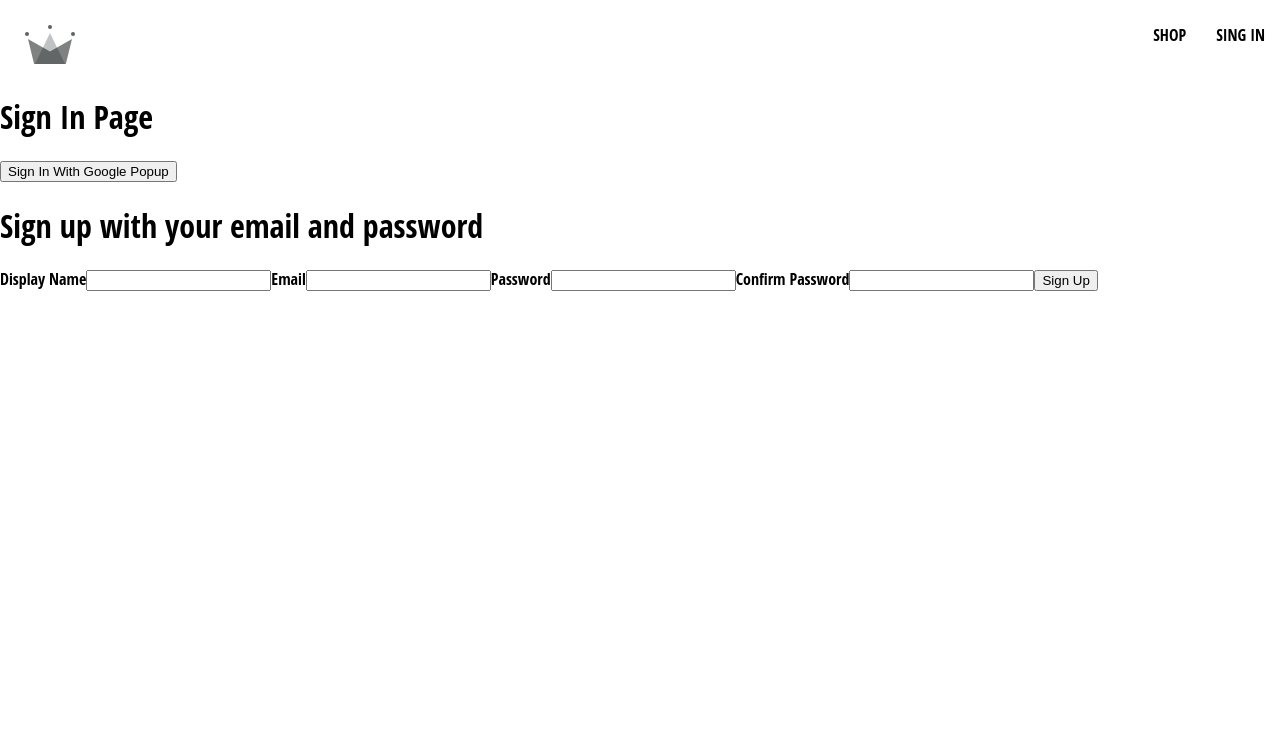
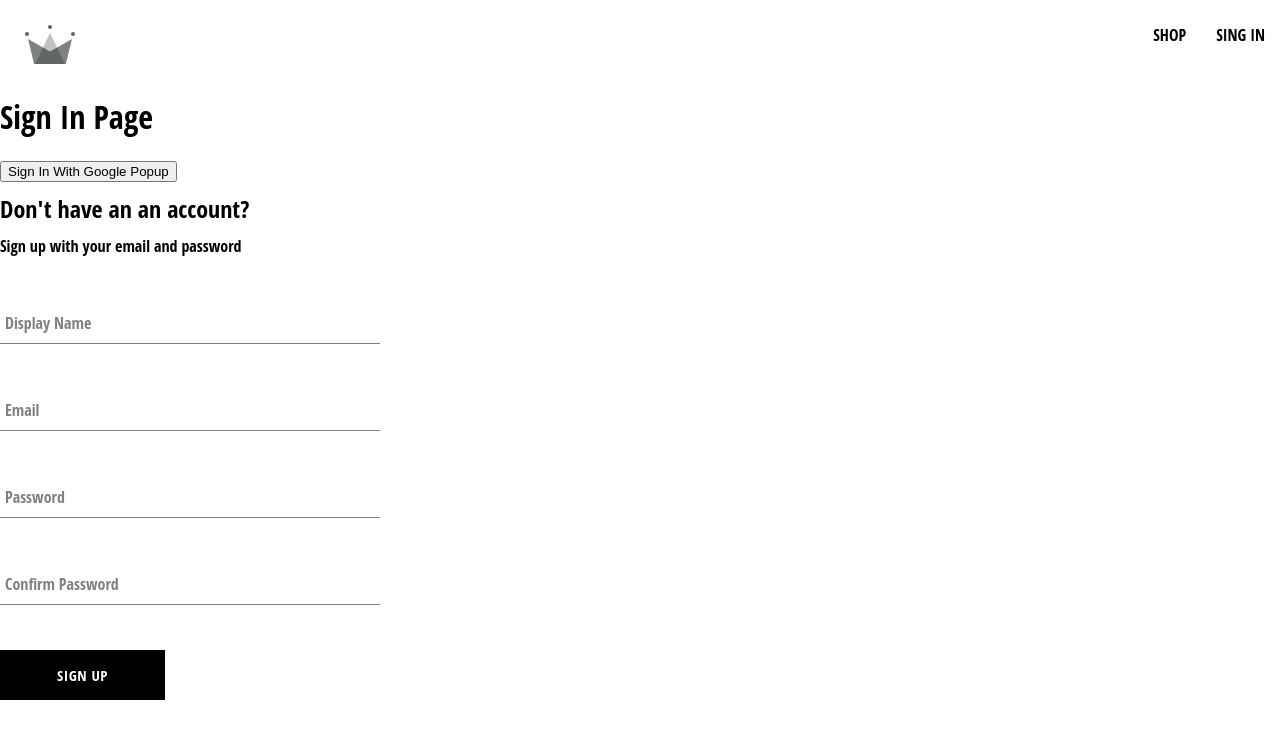
Before and after one commit to hknfrt/image-uploads, a React (Create React App) app: page /sign-in in a window 1280 px wide. Shown: the top 738 px of the page. Built offline with nearby package versions, Linux system fonts and the light colour scheme.

Commit message:
created sign up, form and button components

```diff
--- /dev/null
+++ b/src/components/button/button.component.js
@@ -0,0 +1,15 @@
+import './button.styles.scss'
+
+const BUTTON_TYPE_CLASSES = {
+    google: 'google-sign-in',
+    inverted: 'inverted'
+}
+
+const Button = ({children, buttonType, ...otherProps}) =>{
+    return (
+        <button className={`button-container ${BUTTON_TYPE_CLASSES[buttonType]}`} {...otherProps} >{children}</button>
+    )
+
+}
+
+export default Button;
--- /dev/null
+++ b/src/components/button/button.styles.scss
@@ -0,0 +1,46 @@
+.button-container {
+  min-width: 165px;
+  width: auto;
+  height: 50px;
+  letter-spacing: 0.5px;
+  line-height: 50px;
+  padding: 0 35px 0 35px;
+  font-size: 15px;
+  background-color: black;
+  color: white;
+  text-transform: uppercase;
+  font-family: 'Open Sans Condensed';
+  font-weight: bolder;
+  border: none;
+  cursor: pointer;
+  display: flex;
+  justify-content: center;
+
+  &:hover {
+    background-color: white;
+    color: black;
+    border: 1px solid black;
+  }
+
+  &.google-sign-in {
+    background-color: #4285f4;
+    color: white;
+
+    &:hover {
+      background-color: #357ae8;
+      border: none;
+    }
+  }
+
+  &.inverted {
+    background-color: white;
+    color: black;
+    border: 1px solid black;
+
+    &:hover {
+      background-color: black;
+      color: white;
+      border: none;
+    }
+  }
+}
--- /dev/null
+++ b/src/components/form-input/form-input.component.js
@@ -0,0 +1,16 @@
+import './form-input.styles.scss'
+
+const FormInput = ({label, ...otherProps}) => {
+    return(
+        <div className='group'>
+            <input className='form-input' {...otherProps} />
+            { label && (
+                <label className={`${otherProps.value.length ? 'shrink' : ''} form-input-label`}>{label}</label>
+
+            )}
+
+        </div>
+    )
+}
+
+export default FormInput;
--- /dev/null
+++ b/src/components/form-input/form-input.styles.scss
@@ -0,0 +1,54 @@
+$sub-color: grey;
+$main-color: black;
+
+@mixin shrinkLabel {
+  top: -14px;
+  font-size: 12px;
+  color: $main-color;
+}
+
+.group {
+  position: relative;
+  margin: 45px 0;
+
+  .form-input {
+    background: none;
+    background-color: white;
+    color: $sub-color;
+    font-size: 18px;
+    padding: 10px 10px 10px 5px;
+    display: block;
+    width: 100%;
+    border: none;
+    border-radius: 0;
+    border-bottom: 1px solid $sub-color;
+    margin: 25px 0;
+
+    &:focus {
+      outline: none;
+    }
+
+    &:focus ~ .form-input-label {
+      @include shrinkLabel();
+    }
+  }
+
+  input[type='password'] {
+    letter-spacing: 0.3em;
+  }
+
+  .form-input-label {
+    color: $sub-color;
+    font-size: 16px;
+    font-weight: normal;
+    position: absolute;
+    pointer-events: none;
+    left: 5px;
+    top: 10px;
+    transition: 300ms ease all;
+
+    &.shrink {
+      @include shrinkLabel();
+    }
+  }
+}
--- a/src/components/sign-up-form/sign-up-form.component.js
+++ b/src/components/sign-up-form/sign-up-form.component.js
@@ -1,4 +1,12 @@
 import { useState } from "react";
+
+import FormInput from '../form-input/form-input.component'
+import Button from "../button/button.component";
+
+import {createAuthUserWithEmailAndPassword, createUserDocumentFromAuth} from '../../utils/firebase/firebase.utils'
+
+import './sign-up-form.styles.scss'
+
 
 const defaultFormFields = {
     displayName : '',
@@ -14,7 +22,38 @@
 
     console.log(formFields)
 
+    const resetFormFields = () => {
+        setFormFields(defaultFormFields);
+    }
 
+    const handleSubmit = async(event) => {
+        event.preventDefault();
+        if(password !== confirmPassword){
+            alert('passwords do not match')
+            return;
+        }
+        try {
+            const {user} = await createAuthUserWithEmailAndPassword(
+                email,
+                password
+
+                );
+
+                await createUserDocumentFromAuth(user, {displayName});
+                resetFormFields()
+
+
+        } catch (error) {
+            if(error.code ==='auth/email-already-in-use'){
+                alert('Cannot create user, email already use')
+            }else{
+                console.log('user creation encountered an error', error)
+            }
+
+
+    }
+
+    }
     const handleChange = (event) => {
         const {name, value} = event.target;
         setFormFields({...formFields, [name]: value})
@@ -22,24 +61,26 @@
     }
 
     return(
-        <div>
-            <h1>Sign up with your email and password</h1>
-            <form onSubmit={()=>{}}>
-                <label>Display Name</label>
-                <input type='text' required onChange={handleChange} name='displayName' value={displayName
+        <div className="sign-up-container">
+            <h2>Don't have an an account?</h2>
+            <span >Sign up with your email and password</span>
+            <form onSubmit={handleSubmit}>
+
+                <FormInput label='Display Name'
+                 type='text' required onChange={handleChange} name='displayName' value={displayName
                 }/>
 
-                <label>Email</label>
-                <input type='email' required onChange={handleChange} name='email' value={email} />
 
-                <label>Password</label>
-                <input type='password' required onChange={handleChange} name='password' value={password
+                <FormInput label ='Email' type='email' required onChange={handleChange} name='email' value={email} />
+
+
+                <FormInput label ='Password' type='password' required onChange={handleChange} name='password' value={password
                 }/>
 
-                <label>Confirm Password</label>
-                <input type='password' required onChange={handleChange} name='confirmPassword' value={confirmPassword
+
+                <FormInput label ='Confirm Password' type='password' required onChange={handleChange} name='confirmPassword' value={confirmPassword
                 }/>
-                <button type='submit' >Sign Up</button>
+                <Button type='submit' >Sign Up</Button>
             </form>
         </div>
     )
--- /dev/null
+++ b/src/components/sign-up-form/sign-up-form.styles.scss
@@ -0,0 +1,8 @@
+.sign-up-container{
+    display: flex;
+    flex-direction: column;
+    width: 380px;
+    h2{
+        margin: 10px 0;
+    }
+}
--- a/src/utils/firebase/firebase.utils.js
+++ b/src/utils/firebase/firebase.utils.js
@@ -1,5 +1,5 @@
 import {initializeApp} from 'firebase/app'
-import {getAuth, signInWithRedirect, signInWithPopup, GoogleAuthProvider} from'firebase/auth'
+import {getAuth, signInWithRedirect, signInWithPopup, GoogleAuthProvider, createUserWithEmailAndPassword} from'firebase/auth'
 import {getFirestore, doc,getDoc, setDoc} from 'firebase/firestore'
 
 const firebaseConfig = {
@@ -27,7 +27,8 @@
 
   export const db = getFirestore();
 
-  export const createUserDocumentFromAuth = async (userAuth) => {
+  export const createUserDocumentFromAuth = async (userAuth, additionalInformation = {}) => {
+    if(!userAuth) return;
     const userDocRef = doc(db, 'users', userAuth.uid);
 
 
@@ -36,12 +37,13 @@
 
     if(!userSnapshot.exists()){
       const {displayName, email} = userAuth;
-      const createAt = new Date()
+      const createdAt = new Date()
       try {
         await setDoc(userDocRef, {
           displayName,
           email,
-          createAt
+          createdAt,
+          ...additionalInformation,
         });
       } catch (error) {
         console.log('error creating the user', error.message);
@@ -49,3 +51,9 @@
     }
     return userDocRef;
   }
+
+  export const createAuthUserWithEmailAndPassword = async (email, password) => {
+    if (!email || !password) return;
+  return await createUserWithEmailAndPassword(auth, email, password)
+
+  }
```
